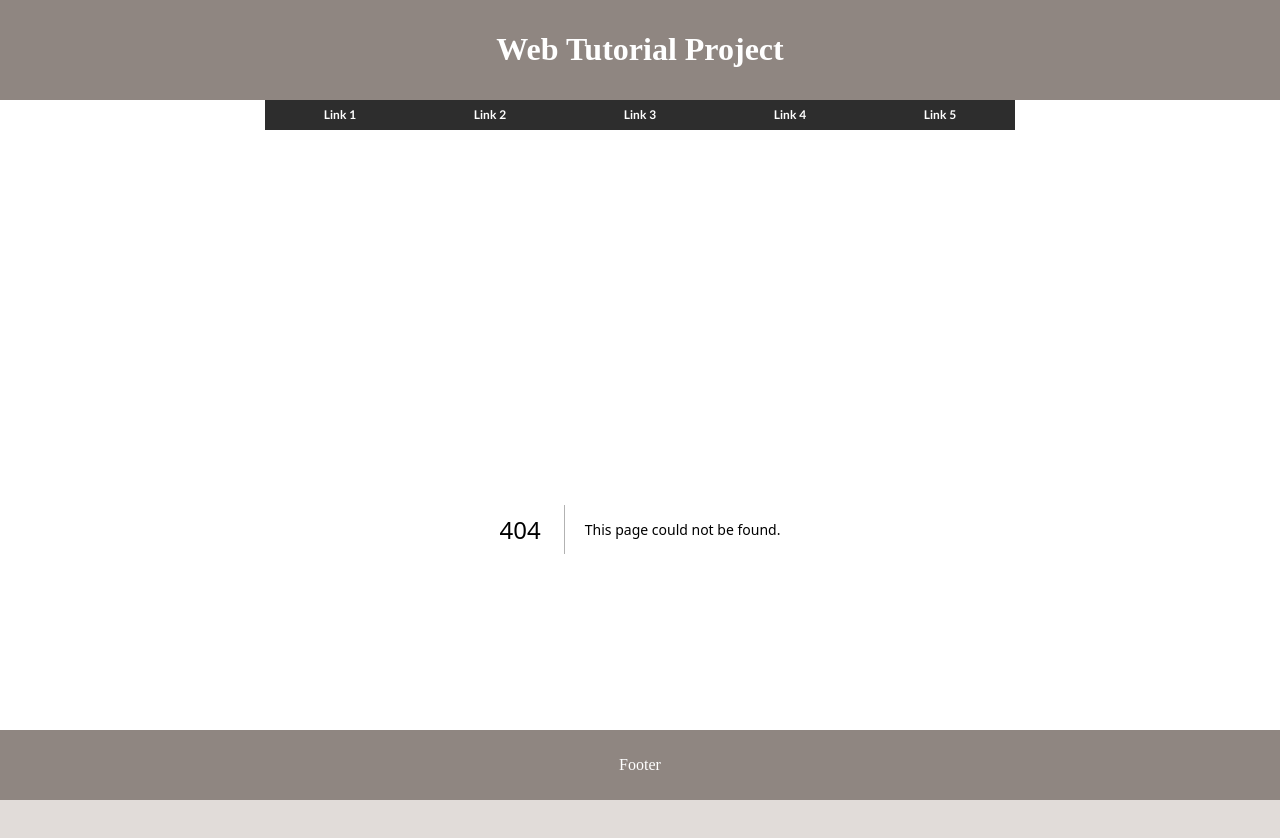
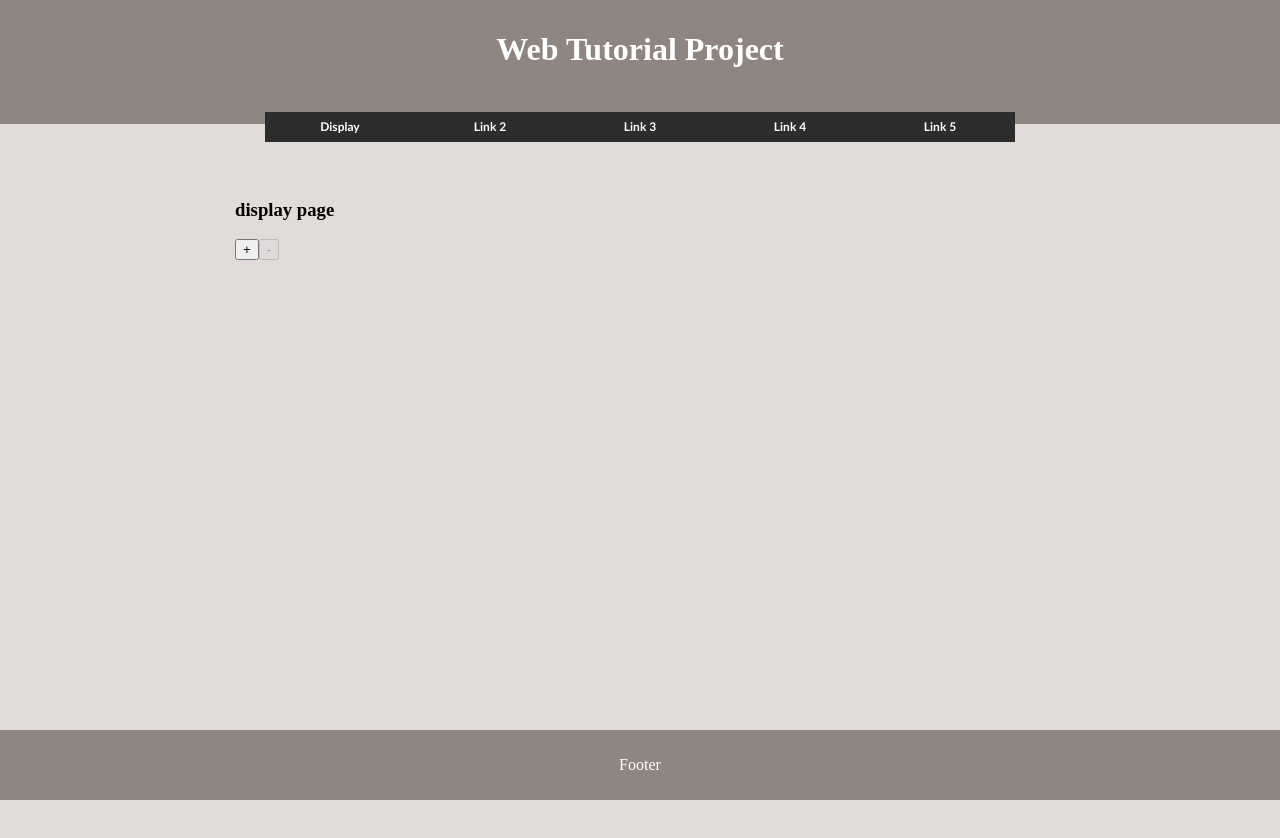
Before and after one commit to timetale1457/nextjs, a Next.js app in the folder aws-web/: page /display in a window 1280 px wide. Before the commit this address had no page. Shown: the top 838 px of the page. After the commit the page ends 800 px from the top, so only its background shows below. Built offline with nearby package versions, Linux system fonts and the light colour scheme.

Commit message:
commit
display 작업 진행.

```diff
--- /dev/null
+++ b/aws-web/src/app/display/display.css
@@ -0,0 +1,12 @@
+.content {
+    display: flex;
+    height: 100%;
+    width: 250px;
+}
+
+.box {
+    width: 100px;
+    height: 100px;
+    background-color: black;
+    margin: 5px;
+}
--- /dev/null
+++ b/aws-web/src/app/display/layout.tsx
@@ -0,0 +1,7 @@
+export default function DisplayLayout( { children }: Readonly<{ children: React.ReactNode }> ) {
+    return (
+        <>
+            { children }
+        </>
+    );
+}
--- /dev/null
+++ b/aws-web/src/app/display/page.tsx
@@ -0,0 +1,13 @@
+'use client';
+
+import './display.css';
+import Test from '../../ui/test/test';
+
+export default function DisplayPage() {
+    return (
+      <article>
+        <h1>display page</h1>
+        <Test />
+      </article>
+    );
+  }
--- a/aws-web/src/app/globals.css
+++ b/aws-web/src/app/globals.css
@@ -4,6 +4,10 @@ html {
 }
 
 header {
+  top: 0;
+  position: fixed;
+  width: 100%;
+  height: 13%;
   background-color: #8F8681;
   color: white;
   padding: 10px 0;
@@ -31,10 +35,12 @@ body {
   height: 100%;
 }
 
-
-
 .nav {
   margin: 0 auto;
+  position: fixed;
+  top: 14%;
+  left: 50%;
+  transform: translateX(-50%);
   height: 30px;
   width: 850px;
   display: flex;
@@ -73,6 +79,16 @@ body {
   background-color: #4d4d4d;
 }
 
+main {
+  position: fixed;
+  top: 20%;
+  left: 50%;
+  transform: translateX(-50%);
+  margin: 0 auto;
+  width: 850px;
+  height: 85%;
+}
+
 h1.title a {
   text-decoration: none;
 }
--- a/aws-web/src/app/layout.tsx
+++ b/aws-web/src/app/layout.tsx
@@ -21,7 +21,7 @@ export default function RootLayout({
         </header>
         <nav className="nav">
           <ul>
-            <li><Link className="menu-link" href="/Link/1">Link 1</Link></li>
+            <li><Link className="menu-link" href="/display">Display</Link></li>
             <li><Link className="menu-link" href="/Link/2">Link 2</Link></li>
             <li><Link className="menu-link" href="/Link/3">Link 3</Link></li>
             <li><Link className="menu-link" href="/Link/4">Link 4</Link></li>
--- /dev/null
+++ b/aws-web/src/ui/test/test.tsx
@@ -0,0 +1,38 @@
+import React, { useState } from 'react';
+
+const Test: React.FC = () => {
+    let intervalId: NodeJS.Timeout;
+
+    const [boxCount, setBoxCount] = useState(0);
+
+    const addBox = () => setBoxCount(boxCount + 1);
+    const removeBox = () => setBoxCount(boxCount > 0 ? boxCount - 1 : 0);
+    const handleMouseDownAdd = () => handleMouseDown(addBox);
+    const handleMouseDownRemove = () => handleMouseDown(removeBox);
+    const handleMouseDown = (action: () => void) => {
+        action();
+        intervalId = setInterval(action, 300);
+    };
+    const handleMouseUp = () => {
+        clearInterval(intervalId);
+    };
+    React.useEffect(() => {
+        document.addEventListener('mouseup', handleMouseUp);
+        return () => {
+            document.removeEventListener('mouseup', handleMouseUp);
+        };
+    }, []);
+    return (
+        <div>
+            <button onMouseDown={handleMouseDownAdd} onMouseUp={handleMouseUp}>+</button>
+            <button onMouseDown={handleMouseDownRemove} onMouseUp={handleMouseUp} disabled={boxCount === 0}>-</button>
+            <div style={{ display: 'flex', flexWrap: 'wrap', marginTop: '10px' }}>
+                {Array.from({ length: boxCount }).map((_, index) => (
+                    <div key={index} style={{ width: '50px', height: '50px', backgroundColor: 'black', margin: '5px' }}></div>
+                ))}
+            </div>
+        </div>
+    );
+};
+
+export default Test;
```
Also changed, not shown: aws-web/config/config.json (added, +16 -0 lines).
